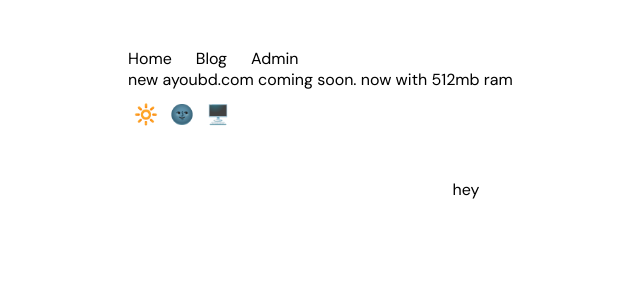
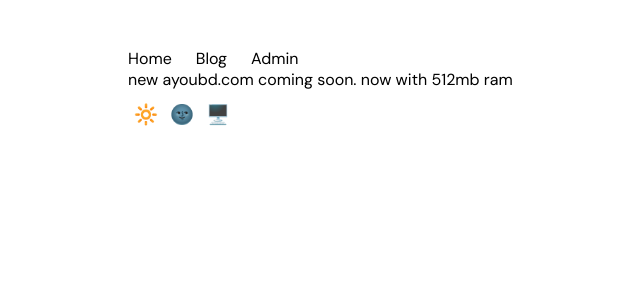
Before and after one commit to buoyad/ayoubd, a Next.js app in the folder site/: page / in a window 1280 px wide. Shown: the top 289 px of the page, without its empty margins (174-814 px from the left). Built offline with nearby package versions, Linux system fonts and the light colour scheme.

Commit message:
footer experiment

```diff
--- a/site/src/app/footer.tsx
+++ b/site/src/app/footer.tsx
@@ -6,21 +6,35 @@ import { useTheme } from "./ui/theme-context";
 export default function Footer() {
     const { theme } = useTheme()
     return (
-        <footer style={{ boxShadow: '0 50vh 0 50vh var(--color-text)', }}>
+        <footer style={styles.footer}>
             <Box row style={styles.container}>
                 <p>hey</p>
             </Box>
+            <div style={{ ...styles.bottomBorder, opacity: .2 }} />
+            <div style={{ ...styles.bottomBorder, opacity: .4 }} />
+            <div style={{ ...styles.bottomBorder, opacity: .6 }} />
+            <div style={{ ...styles.bottomBorder, opacity: .8 }} />
+            <div style={{ ...styles.bottomBorder, opacity: 1 }} />
         </footer>
     )
 }
 
 const styles = styleSheet({
+    bottomBorder: {
+        width: '100%',
+        height: 20,
+        backgroundColor: 'var(--color-text)',
+    },
+    footer: {
+        boxShadow: '0 50vh 0 50vh var(--color-text)',
+        paddingTop: '50vh',
+        transition: 'box-shadow 350ms'
+    },
     container: {
         position: 'relative',
         width: '100%',
         height: 'var(--footer-height)',
         justifyContent: 'center',
         alignItems: 'flex-start',
-
     },
 })
```
